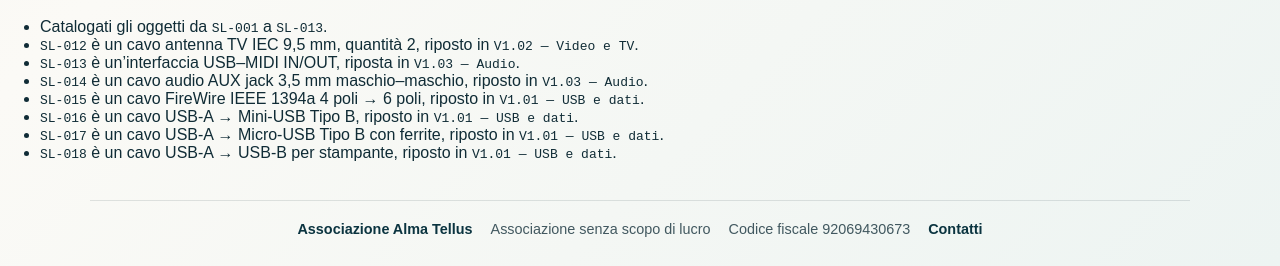
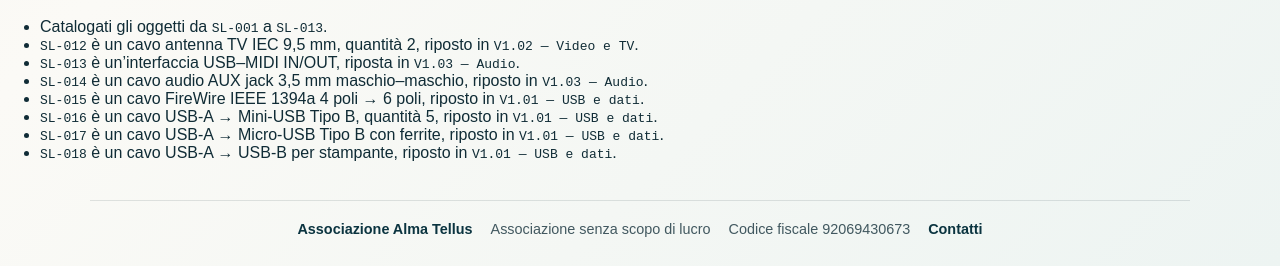
Before and after one commit to almatellus/almatellus.github.io, a Jekyll site: the page built from sharelab/README.md, in a window 1280 px wide and 900 px high, scrolled down 463 px. Shown: the part 631-897 px from the top of the window. Built offline with Jekyll 4.4.1, drawn with Linux system fonts in a browser that asks for light colours; our own code applies the rules of GitHub Pages for plain Markdown files.

Commit message:
Update SL-016 quantity to five

```diff
--- a/sharelab/README.md
+++ b/sharelab/README.md
@@ -61,6 +61,6 @@ Prossimo codice disponibile: **`SL-019`**.
 - `SL-013` è un'interfaccia USB–MIDI IN/OUT, riposta in `V1.03 — Audio`.
 - `SL-014` è un cavo audio AUX jack 3,5 mm maschio–maschio, riposto in `V1.03 — Audio`.
 - `SL-015` è un cavo FireWire IEEE 1394a 4 poli → 6 poli, riposto in `V1.01 — USB e dati`.
-- `SL-016` è un cavo USB-A → Mini-USB Tipo B, riposto in `V1.01 — USB e dati`.
+- `SL-016` è un cavo USB-A → Mini-USB Tipo B, quantità 5, riposto in `V1.01 — USB e dati`.
 - `SL-017` è un cavo USB-A → Micro-USB Tipo B con ferrite, riposto in `V1.01 — USB e dati`.
 - `SL-018` è un cavo USB-A → USB-B per stampante, riposto in `V1.01 — USB e dati`.
--- a/sharelab/index.html
+++ b/sharelab/index.html
@@ -71,7 +71,7 @@ const ITEMS = [
   {code:'SL-013',name:'Interfaccia USB–MIDI IN/OUT',category:'Audio',subcategory:'Interfacce MIDI',description:'Interfaccia USB-MIDI con connettore USB-A maschio, modulo convertitore e due connettori DIN a 5 poli per MIDI IN e MIDI OUT. Consente di collegare strumenti musicali MIDI a un computer.',bag:'V1.03',bagName:'Audio',quantity:1,image:'/assets/sharelab/SL-013.jpg'},
   {code:'SL-014',name:'Cavo audio AUX jack 3,5 mm maschio–maschio',category:'Audio',subcategory:'Cavi audio analogici',description:'Cavo audio stereo analogico nero con due connettori jack 3,5 mm TRS maschio. Utilizzabile per collegamenti AUX tra dispositivi dotati di ingresso e uscita audio compatibili.',bag:'V1.03',bagName:'Audio',quantity:1,image:'/assets/sharelab/SL-014.jpg'},
   {code:'SL-015',name:'Cavo FireWire IEEE 1394a 4 poli → 6 poli',category:'Dati',subcategory:'Cavi FireWire',description:'Cavo dati nero FireWire IEEE 1394a con connettore maschio a 4 poli e connettore maschio a 6 poli. Utilizzato soprattutto per collegare videocamere digitali DV e periferiche FireWire a computer compatibili.',bag:'V1.01',bagName:'USB e dati',quantity:1,image:'/assets/sharelab/SL-015.jpg'},
-  {code:'SL-016',name:'Cavo USB-A → Mini-USB Tipo B',category:'Dati',subcategory:'Cavi USB',description:'Cavo dati e alimentazione nero con connettore USB-A maschio e connettore Mini-USB Tipo B maschio. Utilizzato con fotocamere, lettori, navigatori e altre periferiche meno recenti.',bag:'V1.01',bagName:'USB e dati',quantity:1,image:'/assets/sharelab/SL-016.jpg'},
+  {code:'SL-016',name:'Cavo USB-A → Mini-USB Tipo B',category:'Dati',subcategory:'Cavi USB',description:'Cavo dati e alimentazione nero con connettore USB-A maschio e connettore Mini-USB Tipo B maschio. Utilizzato con fotocamere, lettori, navigatori e altre periferiche meno recenti.',bag:'V1.01',bagName:'USB e dati',quantity:5,image:'/assets/sharelab/SL-016.jpg'},
   {code:'SL-017',name:'Cavo USB-A → Micro-USB Tipo B con ferrite',category:'Dati',subcategory:'Cavi USB',description:'Cavo nero per dati e alimentazione con connettore USB-A maschio, connettore Micro-USB Tipo B maschio e filtro antidisturbo in ferrite sul cavo.',bag:'V1.01',bagName:'USB e dati',quantity:1,image:'/assets/sharelab/SL-017.jpg'},
   {code:'SL-018',name:'Cavo USB-A → USB-B per stampante',category:'Dati',subcategory:'Cavi USB',description:'Cavo dati nero con connettore USB-A maschio e connettore USB-B maschio quadrato, comunemente utilizzato per collegare stampanti, scanner e altre periferiche a un computer.',bag:'V1.01',bagName:'USB e dati',quantity:1,image:'/assets/sharelab/SL-018.jpg'}
 ];
```
Also changed, not shown: assets/sharelab/SL-016.jpg.
